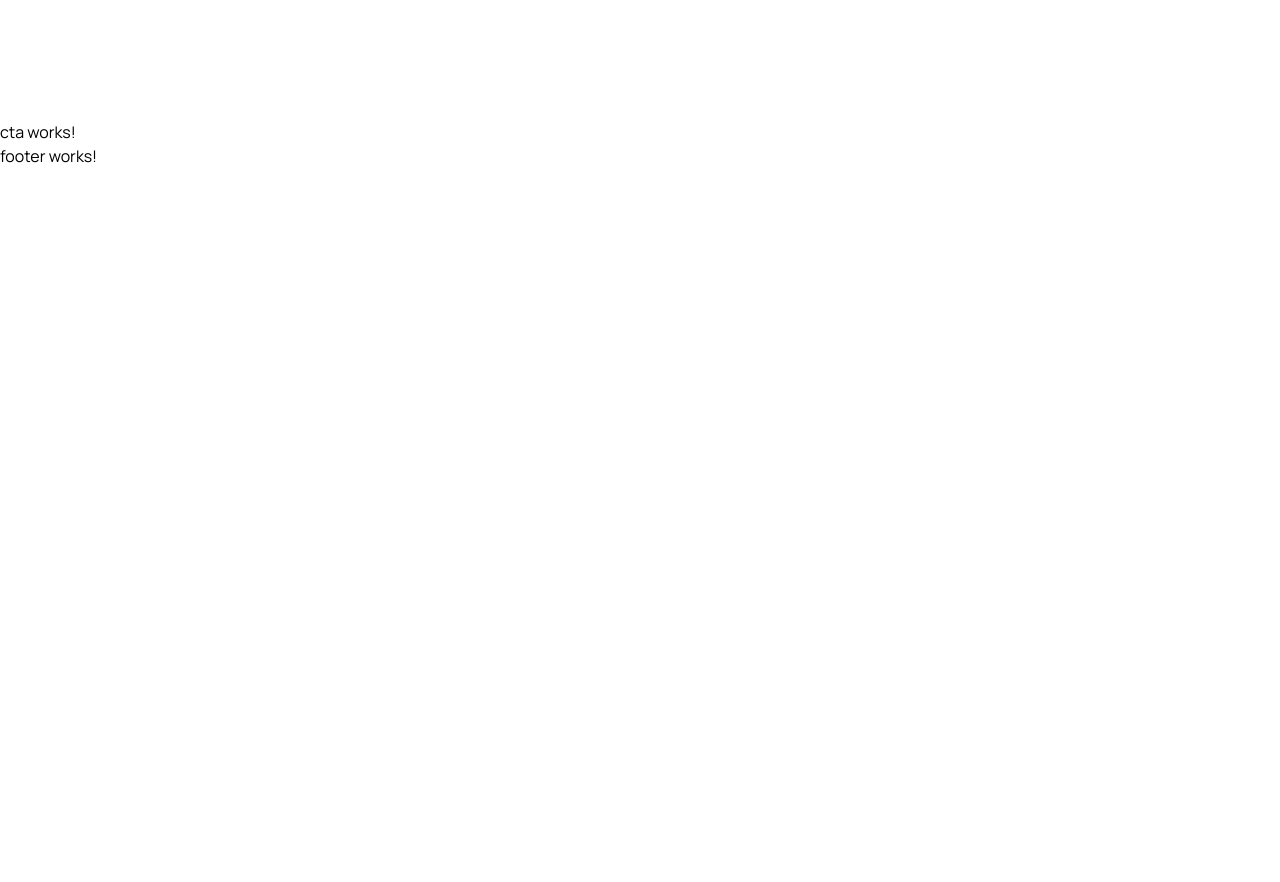
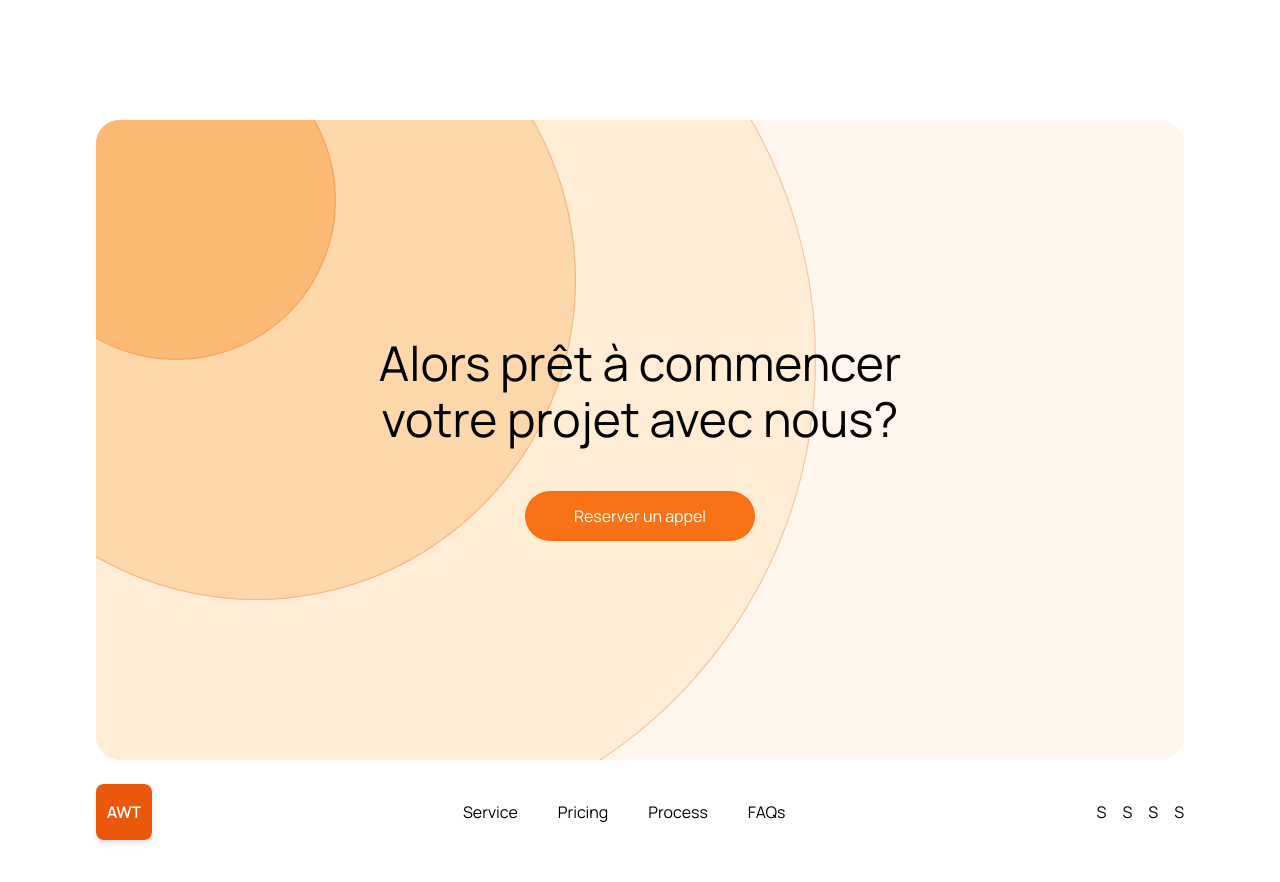
Before and after one commit to Likeur/agencywebsitetemplate, an Angular app: page / in a window 1280 px wide. Shown: the part 1480-2362 px from the top of the page. Built offline with nearby package versions, Linux system fonts and the light colour scheme.

Commit message:
add cta section ft footer

```diff
--- a/src/app/components/cta/cta.component.html
+++ b/src/app/components/cta/cta.component.html
@@ -1 +1,25 @@
-<p>cta works!</p>
+<section class="p-5 lg:p-0 grid place-content-center lg:w-[85vw] mx-auto overflow-hidden ">
+
+
+
+
+
+    <div class=" bg-orange-50 overflow-hidden rounded-3xl h-[80vh] w-full lg:w-[85vw] grid place-content-center relative z-0">
+        <div class="absolute z-30 rounded-full -left-20 -top-20 size-[20rem] bg-orange-300  border border-orange-600/30"></div>
+
+    <div class="absolute z-20 rounded-full -left-40 -top-40 size-[40rem] bg-orange-200 border border-orange-600/30"></div>
+
+    <div class="absolute z-10 rounded-full -left-60 -top-60 size-[60rem] bg-orange-100 border border-orange-600/30"></div>
+        <div>
+            <div class="flex flex-col relative z-50 items-center gap-2">
+                <h3 class="text-2xl md:text-3xl lg:text-5xl flex flex-col items-center">
+                    <span>Alors prêt à commencer </span><br>
+                    <span class="-translate-y-10">votre projet avec nous?</span>
+                </h3>
+                <a href="" class="p-3 hover:bg-orange-100 duration-300 hover:text-orange-600 px-12 rounded-full bg-orange-500 text-white border border-orange-600/20">
+                    <span>Reserver un appel</span>
+                </a>
+            </div>
+        </div>
+    </div>
+</section>
--- a/src/app/components/footer/footer.component.html
+++ b/src/app/components/footer/footer.component.html
@@ -1 +1,33 @@
-<p>footer works!</p>
+<footer
+  class="flex relative z-40 py-6 items-center justify-between lg:w-[85vw] mx-auto"
+>
+  <a
+    href=""
+    class="p-2 size-14 rounded-lg shadow-md grid place-content-center bg-orange-600 text-white font-semibold"
+  >
+    <span>AWT</span>
+  </a>
+
+  <ul class="flex items-center gap-4 lg:gap-10">
+    <li><a href="" [class]="linkStylefooter()">Service</a></li>
+    <li><a href="" [class]="linkStylefooter()">Pricing</a></li>
+    <li><a href="" [class]="linkStylefooter()">Process</a></li>
+    <li><a href="" [class]="linkStylefooter()">FAQs</a></li>
+  </ul>
+
+  <!-- Social icons -->
+  <div class="flex items-center gap-4">
+    <a href="" class="grid place-content-center">
+        <span>S</span>
+    </a>
+    <a href="" class="grid place-content-center">
+        <span>S</span>
+    </a>
+    <a href="" class="grid place-content-center">
+        <span>S</span>
+    </a>
+    <a href="" class="grid place-content-center">
+        <span>S</span>
+    </a>
+  </div>
+</footer>
--- a/src/app/components/footer/footer.component.ts
+++ b/src/app/components/footer/footer.component.ts
@@ -1,11 +1,11 @@
-import { Component } from '@angular/core';
+import { Component, signal } from '@angular/core';
 
 @Component({
   selector: 'app-footer',
   imports: [],
   templateUrl: './footer.component.html',
-  styles: ``
+  styles: ``,
 })
 export class FooterComponent {
-
+  public linkStylefooter = signal('hover:text-orange-600 duration-300');
 }
--- a/src/app/components/testimonials/testimonials.component.html
+++ b/src/app/components/testimonials/testimonials.component.html
@@ -12,7 +12,7 @@
     <!-- Testimonials box -->
     <div
       id="testibox"
-      class="bg-orange-950 text-white lg:h-[60vh] grid p-5 lg:grid-cols-3 gap-5 lg:gap-3 lg:w-[80vw] rounded-3xl"
+      class="bg-orange-950 text-white lg:h-[60vh] grid p-5 lg:grid-cols-3 gap-5 lg:gap-3 lg:w-[85vw] rounded-3xl"
     >
       <!-- one testi -->
       <div class="h-full onetesti w-full p-5 bg-orange-800 rounded-2xl shadow-md">
--- a/src/app/layout/landingpage/landingpage.component.html
+++ b/src/app/layout/landingpage/landingpage.component.html
@@ -3,5 +3,4 @@
     <app-testimonials />
     <app-cta />
     <app-footer />
-    <section class="h-[100vh]"></section>
 </section>
```
